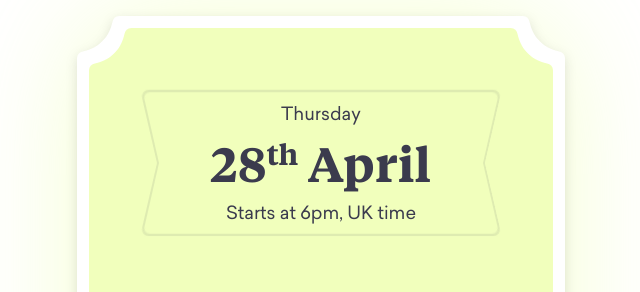
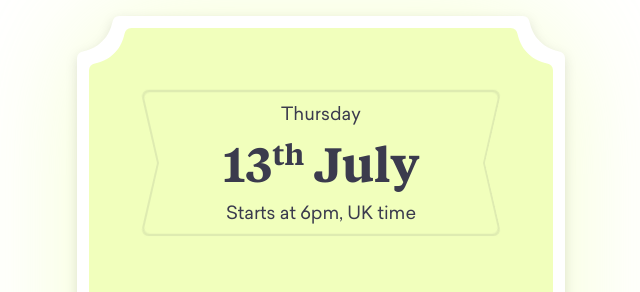
Before and after one commit to wearelighthouse/ManyHands-site, a plain HTML site: page index.html in a window 1280 px wide. Shown: the part 1440-1732 px from the top of the page, without its empty margins (319-959 px from the left). Drawn offline with Linux system fonts and the light colour scheme.

Commit message:
Deploying to live from @ wearelighthouse/ManyHands-site@479680f029d7d072616423dbdaf37b2b12fc589b 🚀

```diff
--- a/index.html
+++ b/index.html
@@ -159,7 +159,7 @@
               <div class="scooped-corners bg-mimosa px-4 tablet:px-14 pt-16 pb-28 clip-bottom-8 flex flex-col gap-20">
                 <time datetime="2022-04-28" class="flex flex-col items-center bow-border px-4 py-2">
                   <div>Thursday</div>
-                  <div class="font-tiempos text-5xl font-semibold">28<sup class="font-lg">th</sup> April</div>
+                  <div class="font-tiempos text-5xl font-semibold">13<sup class="font-lg">th</sup> July</div>
                   <div>Starts at 6pm, UK time</div>
                 </time>
 
```
